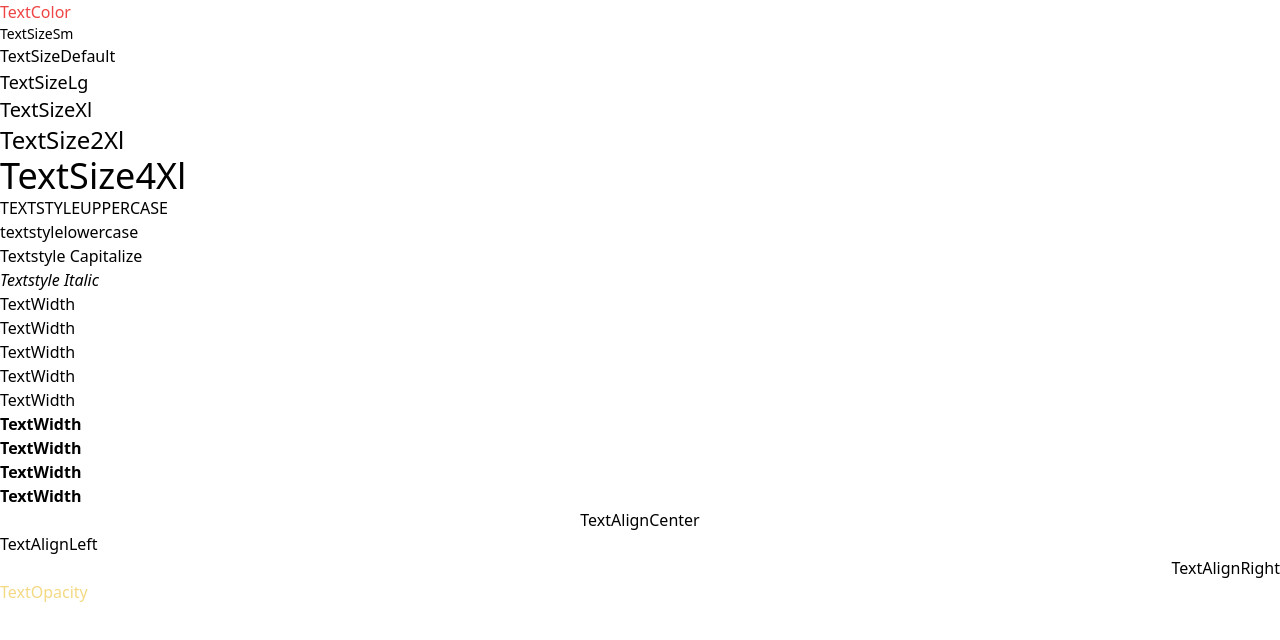
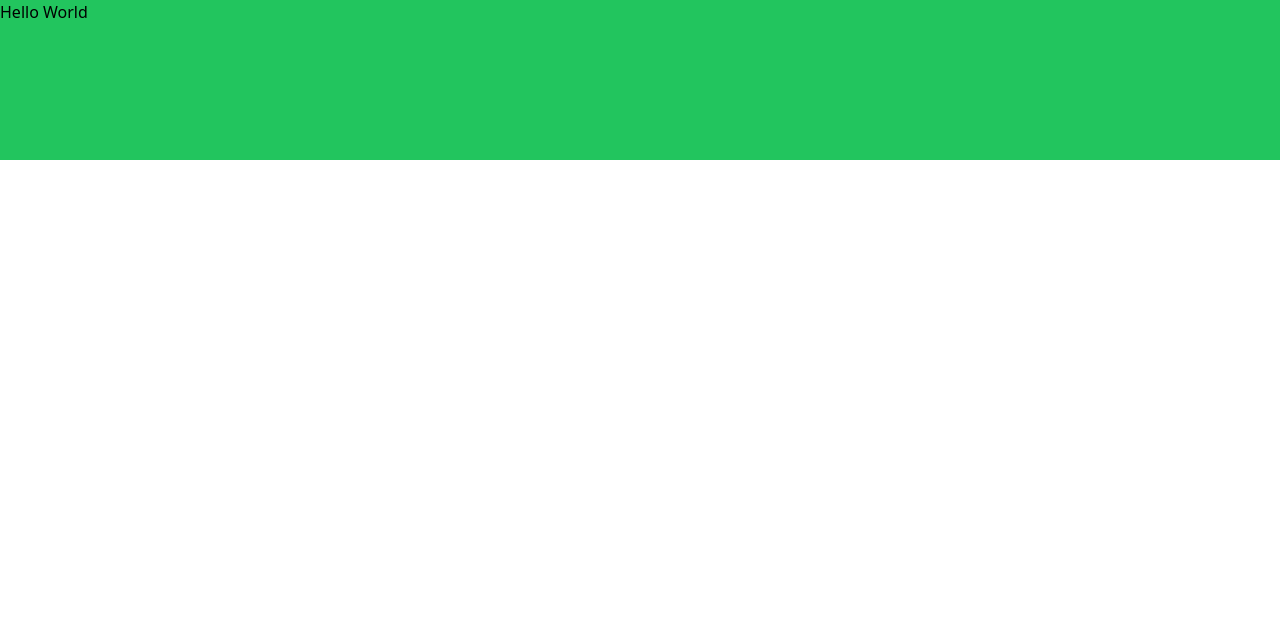
Before and after one commit to jetsadawwts/react-tailwind-tutorial, a React (Vite) app: page / in a window 1280 px wide. Shown: the top 640 px of the page. Built offline with nearby package versions, Linux system fonts and the light colour scheme.

Commit message:
EP3 Height and width

```diff
--- a/src/App.jsx
+++ b/src/App.jsx
@@ -1,12 +1,14 @@
 import { useState } from "react";
 import EP1Background from "./page/EP1Background";
 import EP2Managetext from "./page/EP2Managetext";
+import EP3HeightAndWidth from "./page/EP3HeightAndWidth";
 
 function App() {
   return (
     <div className="">
       {/* <EP1Background /> */}
-      <EP2Managetext />
+      {/* <EP2Managetext /> */}
+      <EP3HeightAndWidth />
     </div>
   );
 }
--- /dev/null
+++ b/src/page/EP3HeightAndWidth.jsx
@@ -0,0 +1,7 @@
+import React from "react";
+
+function EP3HeightAndWidth() {
+  return <div className="bg-green-500 w-full h-40">Hello World</div>;
+}
+
+export default EP3HeightAndWidth;
```
